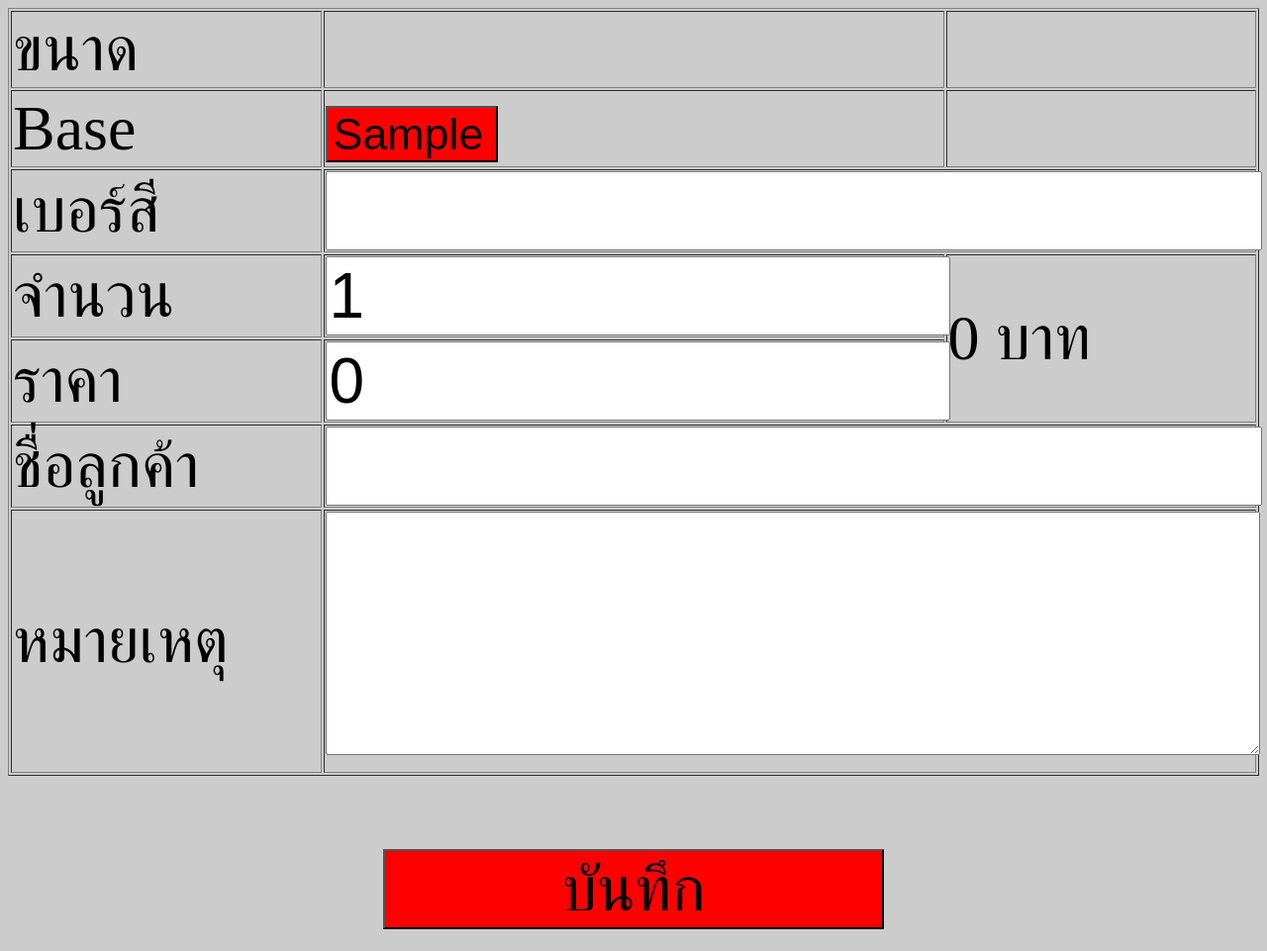
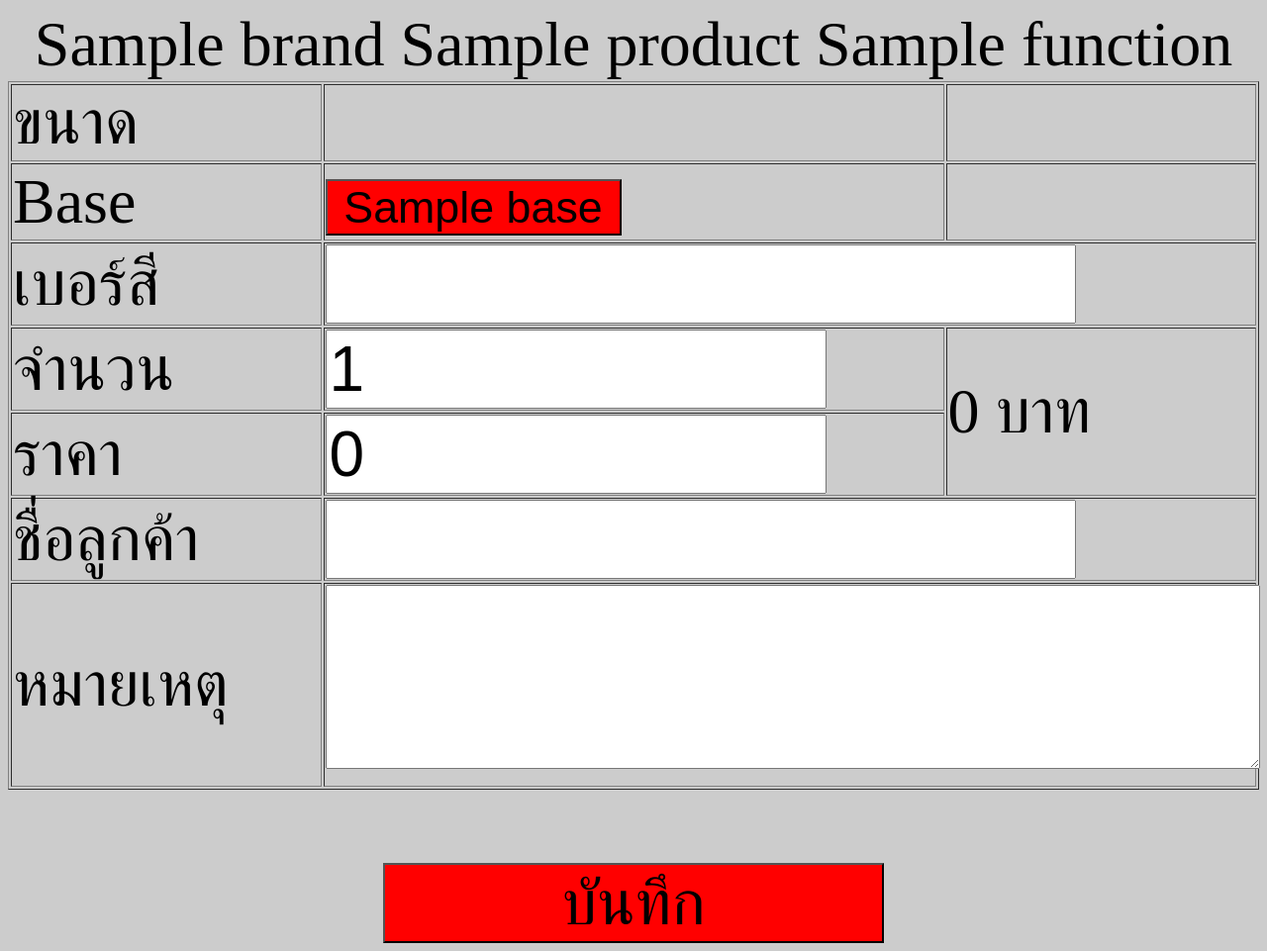
Before and after one commit to tanakorn/paint-satapornpong, a Django app: page /sell/detail/1/ in a window 1280 px wide. Shown: the whole page at 99% size. Before the commit the page ends 939 px from the top, so only its background shows below. Run offline with Django 3.2, Linux system fonts and the light colour scheme; tables that the repository leaves empty hold one stand-in row (values such as "Sample post").

Commit message:
Pass function name to enter detail page

```diff
--- a/paint/templates/enter_detail.html
+++ b/paint/templates/enter_detail.html
@@ -6,10 +6,12 @@
     body {
       font-size: 400%;
       background-color: #cccccc;
+      text-align: center;
     }
     table.main {
       width: 100%;
       margin: auto;
+      text-align: left;
     }
     td.label {
       width: 25%;
@@ -22,14 +24,14 @@
     }
     input {
       font-size: 100%;
-      width: 100%;
+      width: 80%;
       margin-right: 2%;
     }
     input.button {
       font-size: 70%;
       border-color: black;
       background-color: red;
-      width: 28%;
+      width: 48%;
     }
     input.submit {
       font-size: 100%;
@@ -95,6 +97,7 @@
 <body>
   <form action="/sell/record/" method="post" onSubmit="return validateForm()">
     {% csrf_token %}
+    {{ brand_name }} {{ product_name }} {{ function_name }}
     <input type="hidden" id="function_id" name="function_id" value="{{ function_id }}" />
     <input type="hidden" id="size_id" name="size_id" value="" />
     <input type="hidden" id="base_id" name="base_id" value="" />
@@ -139,7 +142,7 @@
       </tr>
       <tr>
         <td class="label"> หมายเหตุ </td>
-        <td class="input" colspan="2"> <textarea id="note" name="note" cols="40" rows="4"></textarea> </td>
+        <td class="input" colspan="2"> <textarea id="note" name="note" cols="40" rows="3"></textarea> </td>
       </tr>
     </table>
     <br />
--- a/paint/views.py
+++ b/paint/views.py
@@ -43,7 +43,7 @@ def enterDetail(request, function_id):
   function = get_object_or_404(Function, id=function_id)
   allSize = function.sizes.all()
   allBase = function.bases.all()
-  return render_to_response('enter_detail.html', {'function_id': function_id, 'size_list': allSize, 'base_list': allBase}, context_instance=RequestContext(request))
+  return render_to_response('enter_detail.html', {'brand_name': function.product.brand.name, 'product_name': function.product.name, 'function_name': function.name, 'function_id': function_id, 'size_list': allSize, 'base_list': allBase}, context_instance=RequestContext(request))
 
 def record(request):
   function_id = request.POST['function_id']
```
